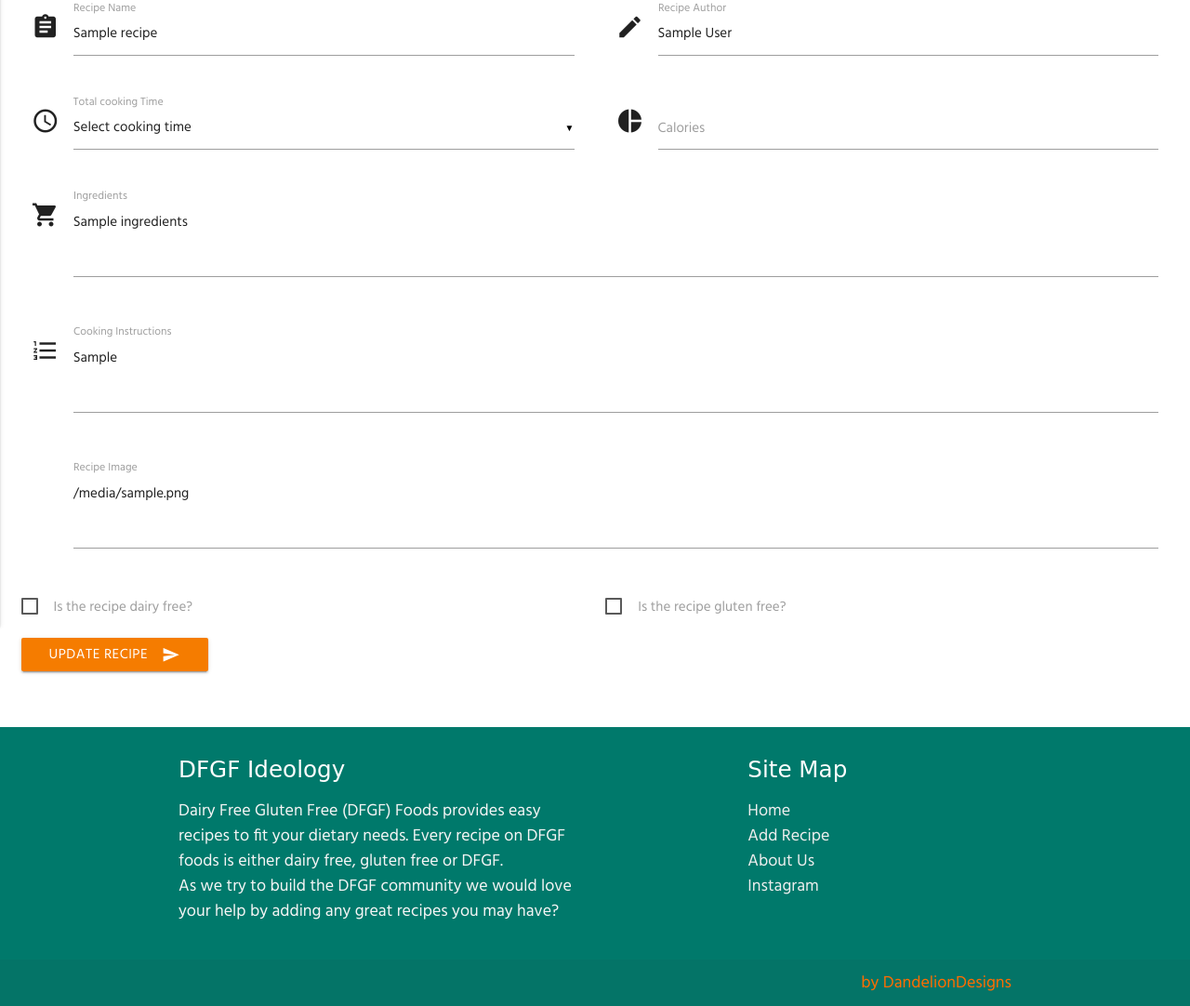
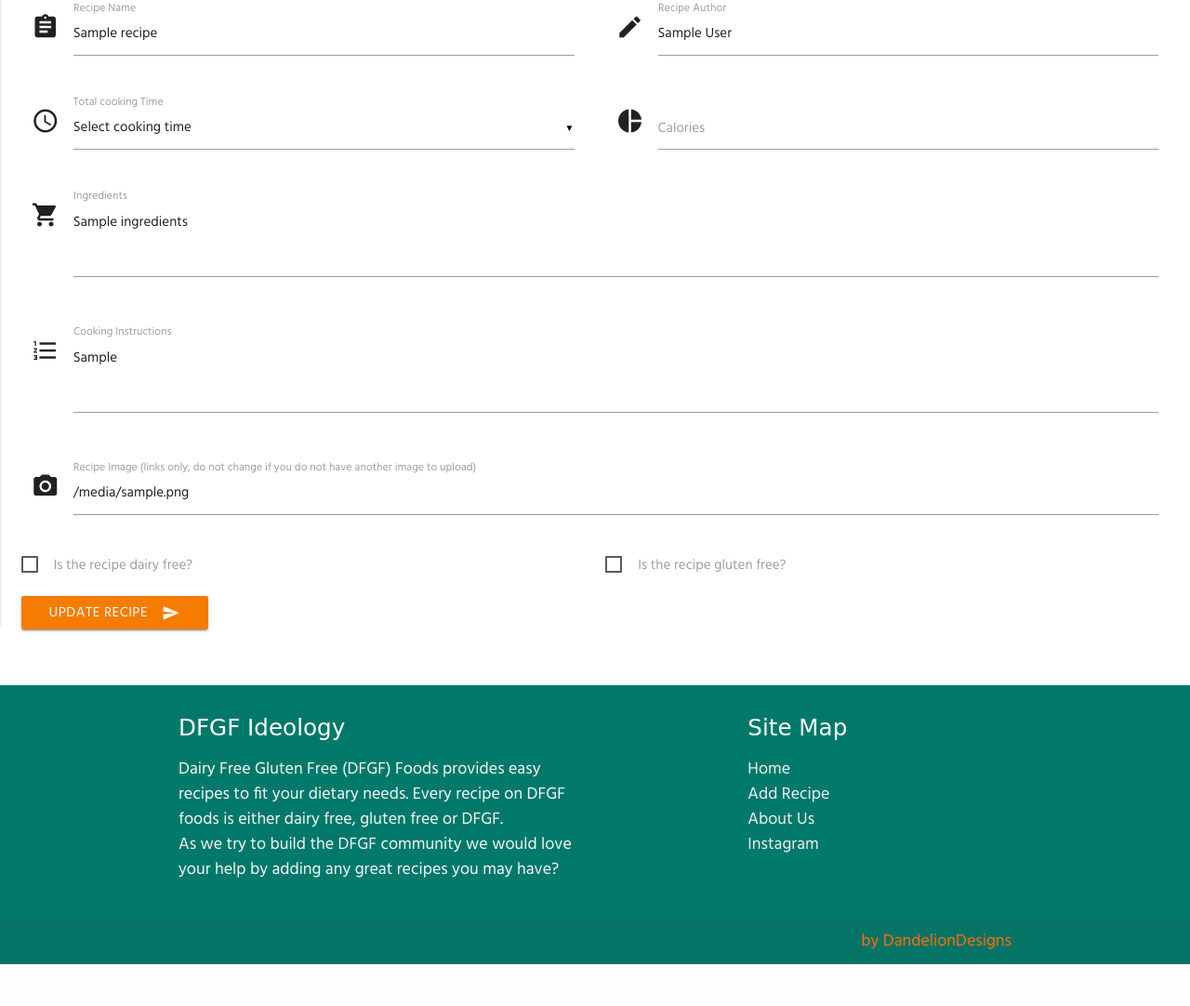
Before and after one commit to zanderm73/milestone-3, a Flask app: template templates/editrecipe.html in a window 1280 px wide. Shown: the part 187-1269 px from the top of the page at 93% size. After the commit the page ends 1224 px from the top, so only its background shows below. Run offline with Flask 2, Linux system fonts and the light colour scheme; the template is opened without the code that fills it: most values are stand-ins (such as "Sample title", 1, 10 or a date in 2020); some libraries are stand-ins or nearby versions; some web fonts are replaced.

Commit message:
changes to the edit recipe function as it keeps deleting the image after update

```diff
--- a/templates/editrecipe.html
+++ b/templates/editrecipe.html
@@ -65,9 +65,9 @@
                 </div>
                 <div class="row col s12">
                     <div class="input-field col s12">
-                        <i class="material-icons prefix"></i>
-                        <textarea name="recipe_image" id="recipe_image"  type="hidden" class="materialize-textarea">{{recipe.recipe_image}}</textarea>
-                        <label for="icon_prefix">Recipe Image</label>
+                        <i class="material-icons prefix">camera_alt</i>
+                        <input id="recipe_image" name="recipe_image" type="text" class="validate" value="{{recipe.recipe_image}}">
+                        <label for="icon_prefix">Recipe Image (links only, do not change if you do not have another image to upload)</label>
                     </div>
                 </div>
                 <div class="row col s12 l6">
```
